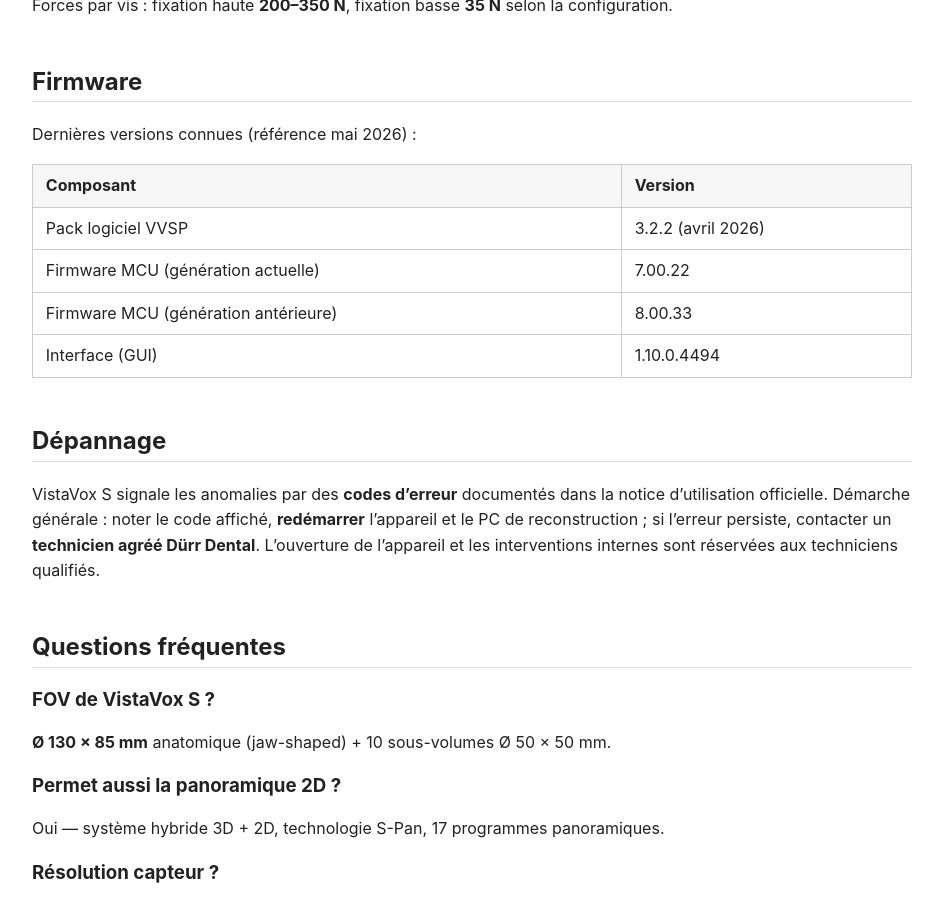
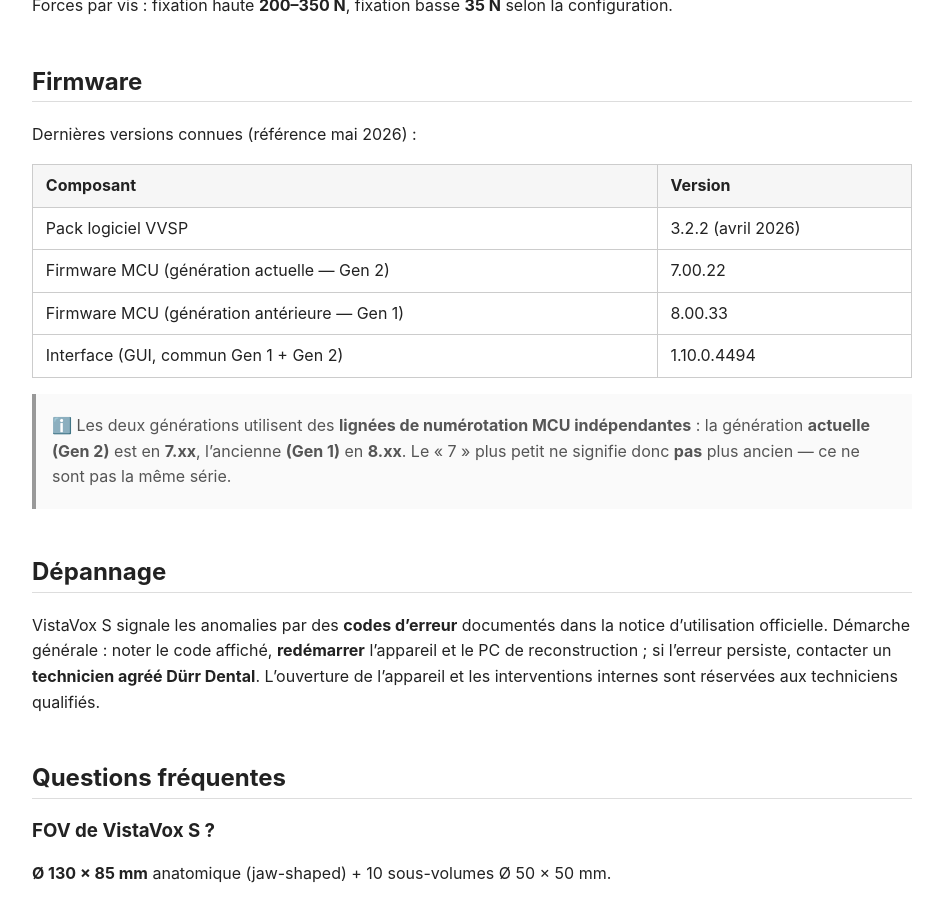
Before and after one commit to Grzybicki/durr-dental-knowledge-base, a Jekyll site: the page built from docs/fr/imagerie/vistavox-s/overview.md, in a window 1280 px wide and 900 px high, scrolled down 4827 px. Shown: the whole window, without its empty margins (168-1111 px from the left). Built offline with Jekyll 4.4.1, drawn with Linux system fonts in a browser that asks for light colours.

Commit message:
fix(vistavox): note lignees MCU independantes (Gen2 7.xx actuelle, Gen1 8.xx) - non-inversion
Confirme par POC latest_versions.json : Gen1=MCU 8.xx, Gen2=MCU 7.xx. Le KB etait correct ;
ajout d'une note anti-confusion (E-04 audit = faux positif).

Co-Authored-By: Claude Opus 4.8 (1M context) <noreply@anthropic.com>
Claude-Session: https://claude.ai/code/session_01Pzf5ku5za9vkiLrAsETCmw

```diff
--- a/docs/fr/imagerie/vistavox-s/overview.md
+++ b/docs/fr/imagerie/vistavox-s/overview.md
@@ -291,9 +291,13 @@ Dernières versions connues (référence mai 2026) :
 | Composant | Version |
 |---|---|
 | Pack logiciel VVSP | 3.2.2 (avril 2026) |
-| Firmware MCU (génération actuelle) | 7.00.22 |
-| Firmware MCU (génération antérieure) | 8.00.33 |
-| Interface (GUI) | 1.10.0.4494 |
+| Firmware MCU (génération actuelle — Gen 2) | 7.00.22 |
+| Firmware MCU (génération antérieure — Gen 1) | 8.00.33 |
+| Interface (GUI, commun Gen 1 + Gen 2) | 1.10.0.4494 |
+
+> ℹ️ Les deux générations utilisent des **lignées de numérotation MCU indépendantes** :
+> la génération **actuelle (Gen 2)** est en **7.xx**, l'ancienne **(Gen 1)** en **8.xx**.
+> Le « 7 » plus petit ne signifie donc **pas** plus ancien — ce ne sont pas la même série.
 
 ## Dépannage
 
```
